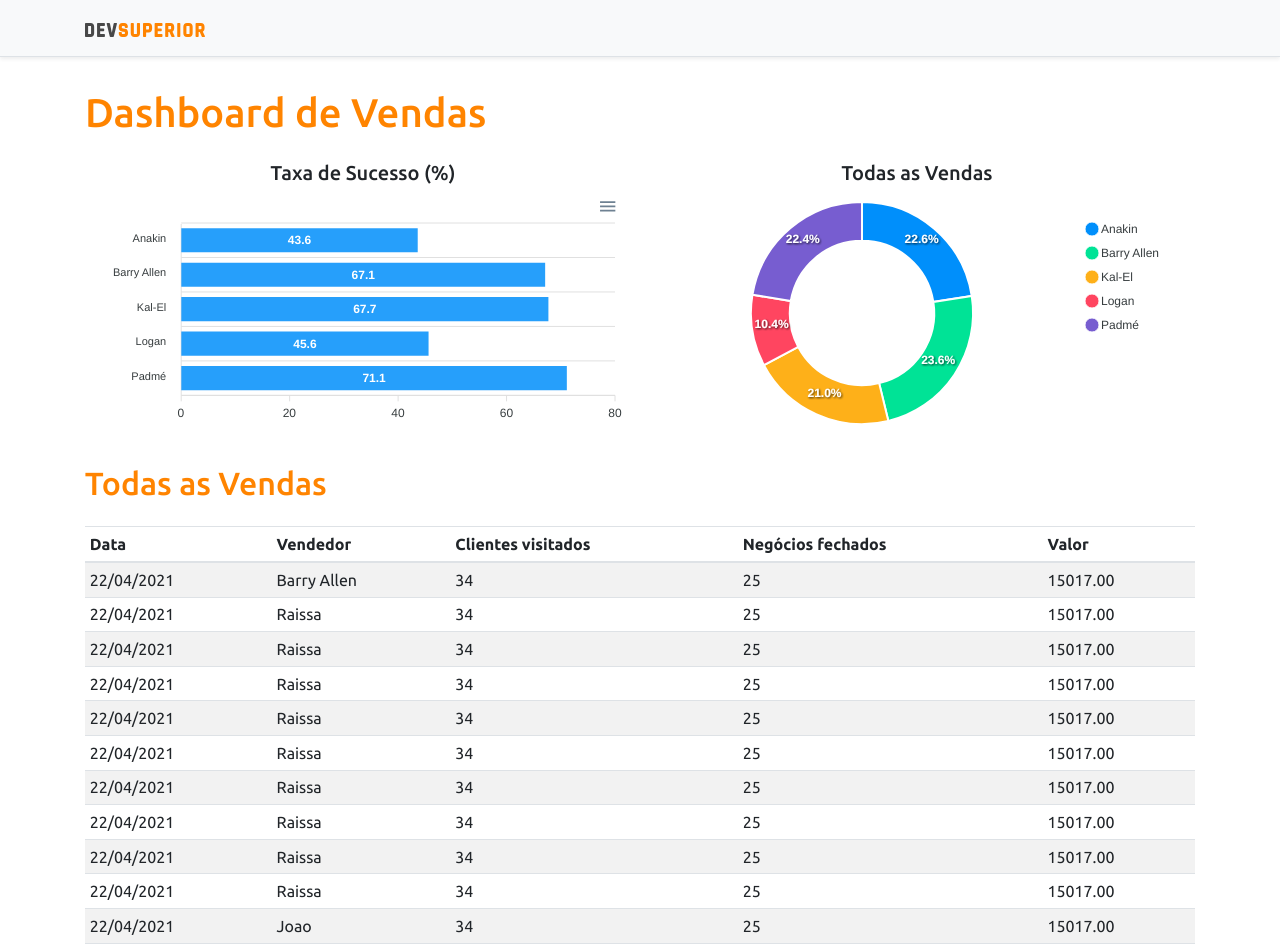
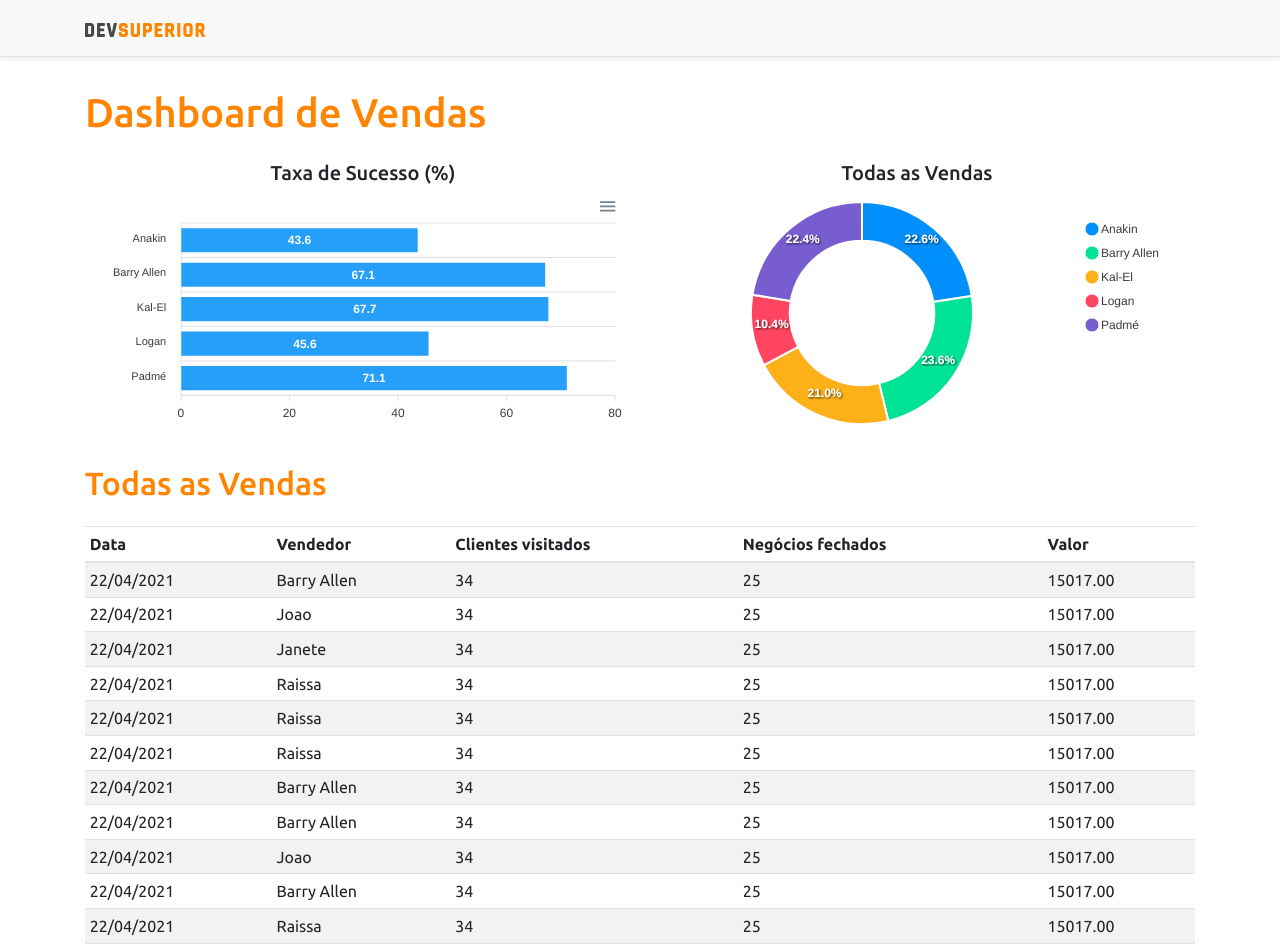
Before and after one commit to thalesep/projeto.oficial, a React (Create React App) app in the folder frontend/: page / in a window 1280 px wide. Shown: the top 951 px of the page. Built offline with nearby package versions, Linux system fonts and the light colour scheme.

Commit message:
Static charts

```diff
--- a/frontend/src/components/DataTable/index.tsx
+++ b/frontend/src/components/DataTable/index.tsx
@@ -21,13 +21,13 @@ const DataTable = () => {
                     </tr>
                     <tr>
                         <td>22/04/2021</td>
-                        <td>Raissa</td>
+                        <td>Joao</td>
                         <td>34</td>
                         <td>25</td>
                         <td>15017.00</td>
                     </tr>     <tr>
                         <td>22/04/2021</td>
-                        <td>Raissa</td>
+                        <td>Janete</td>
                         <td>34</td>
                         <td>25</td>
                         <td>15017.00</td>
@@ -51,31 +51,31 @@ const DataTable = () => {
                         <td>15017.00</td>
                     </tr>  <tr>
                         <td>22/04/2021</td>
-                        <td>Raissa</td>
+                        <td>Barry Allen</td>
                         <td>34</td>
                         <td>25</td>
                         <td>15017.00</td>
                     </tr>  <tr>
                         <td>22/04/2021</td>
-                        <td>Raissa</td>
+                        <td>Barry Allen</td>
                         <td>34</td>
                         <td>25</td>
                         <td>15017.00</td>
                     </tr>  <tr>
                         <td>22/04/2021</td>
-                        <td>Raissa</td>
+                        <td>Joao</td>
                         <td>34</td>
                         <td>25</td>
                         <td>15017.00</td>
                     </tr>  <tr>
                         <td>22/04/2021</td>
-                        <td>Raissa</td>
+                        <td>Barry Allen</td>
                         <td>34</td>
                         <td>25</td>
                         <td>15017.00</td>
                     </tr>   <tr>
                         <td>22/04/2021</td>
-                        <td>Joao</td>
+                        <td>Raissa</td>
                         <td>34</td>
                         <td>25</td>
                         <td>15017.00</td>
```
